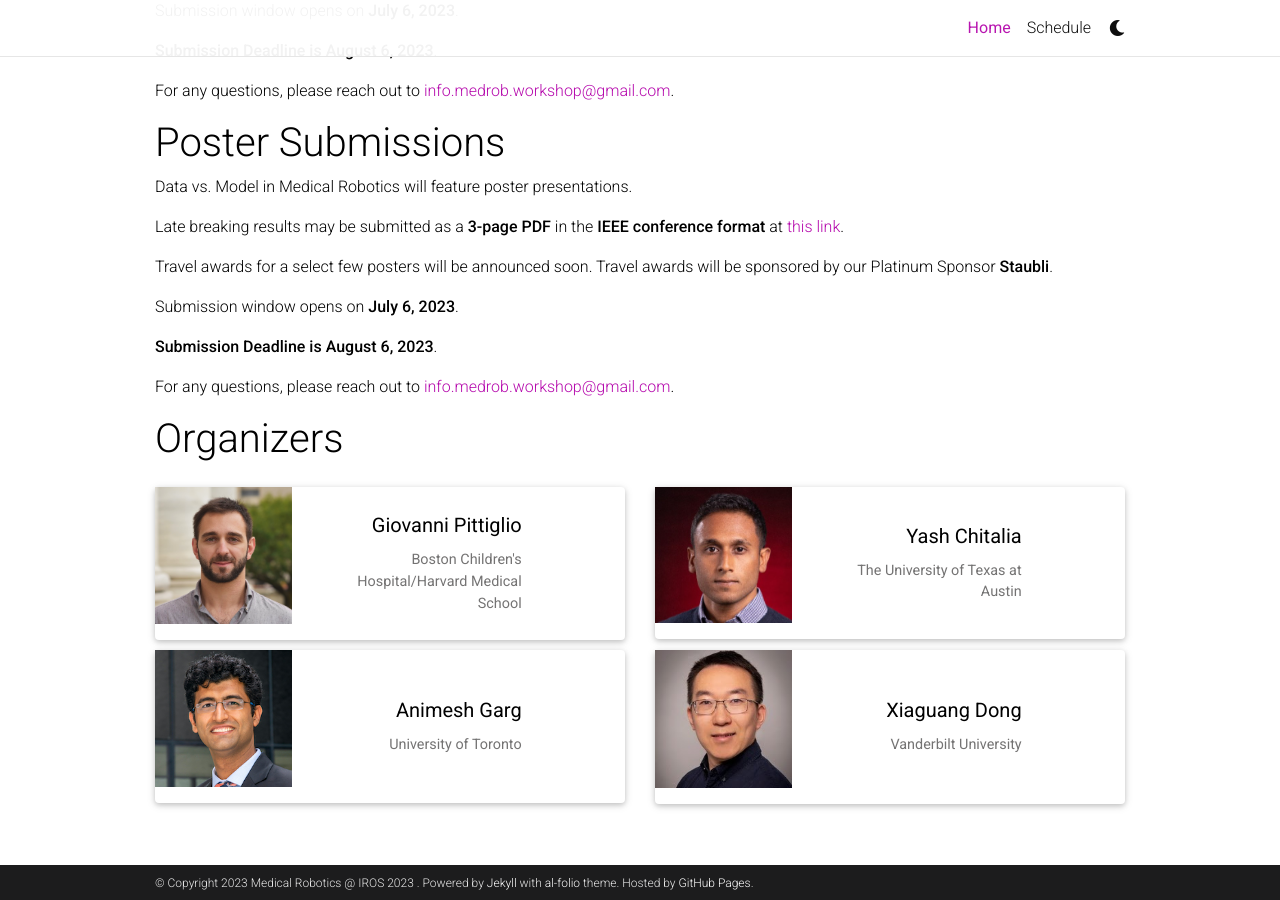
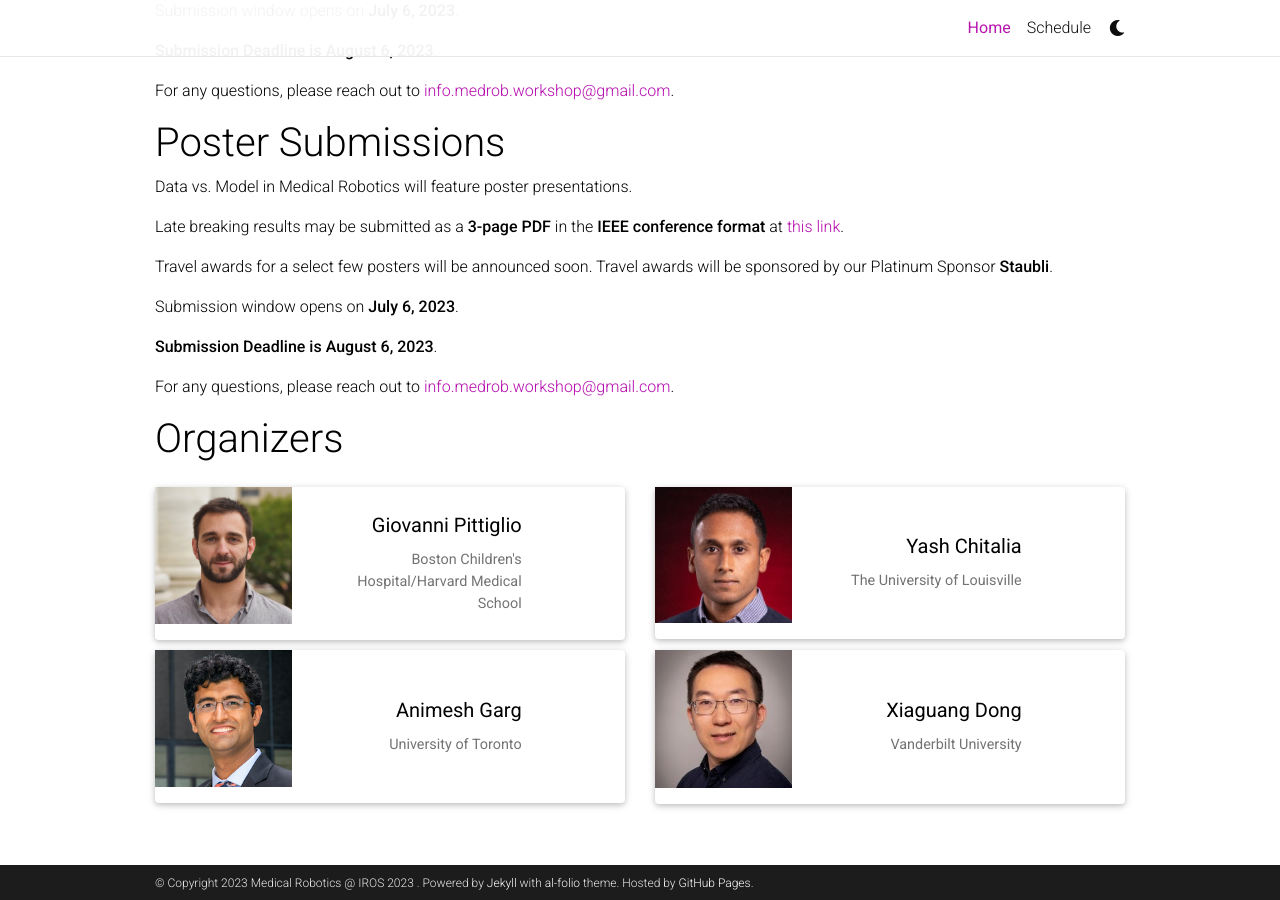
Before and after one commit to future-med-roboticist/future-med-roboticist.github.io, a Jekyll site: the page built from _pages/home.md, in a window 1280 px wide and 900 px high, scrolled down 1774 px. Built offline with Jekyll 4.4.1, drawn with Linux system fonts in a browser that asks for light colours; full-size pictures stand in for the smaller copies a plugin makes; comment, search, counter and statistics services are not loaded; a style sheet for code colours, icons or effects is not loaded; some of the changed text lies outside the part shown.

Commit message:
Update home.md

```diff
--- a/_pages/home.md
+++ b/_pages/home.md
@@ -77,7 +76,7 @@ For any questions, please reach out to [info.medrob.workshop@gmail.com](mailto:i
 # Organizers
 <div class="row row-cols-2 projects pt-3 pb-3">
   {% include people_horizontal.html name="Giovanni Pittiglio" affiliation="Boston Children's Hospital/Harvard Medical School" url="https://www.linkedin.com/in/giovanni-pittiglio/" img="/assets/img/people/gio.png" %}
-  {% include people_horizontal.html name="Yash Chitalia" affiliation="The University of Texas at Austin" url="https://yashchitalia.github.io" img="/assets/img/people/yash.jpg" %}
+  {% include people_horizontal.html name="Yash Chitalia" affiliation="The University of Louisville" url="https://yashchitalia.github.io" img="/assets/img/people/yash.jpg" %}
   {% include people_horizontal.html name="Animesh Garg" affiliation="University of Toronto" url="https://animesh.garg.tech/" img="/assets/img/people/animesh.jpg" %}
   {% include people_horizontal.html name="Xiaguang Dong" affiliation="Vanderbilt University" url="https://www.vanderbilt.edu/vise/visepeople/xiaoguang-dong/" img="/assets/img/people/xiaoguang.jpg" %}
 </div>
```
Also changed, not shown: other parts of _pages/home.md (+1 -2 lines).
